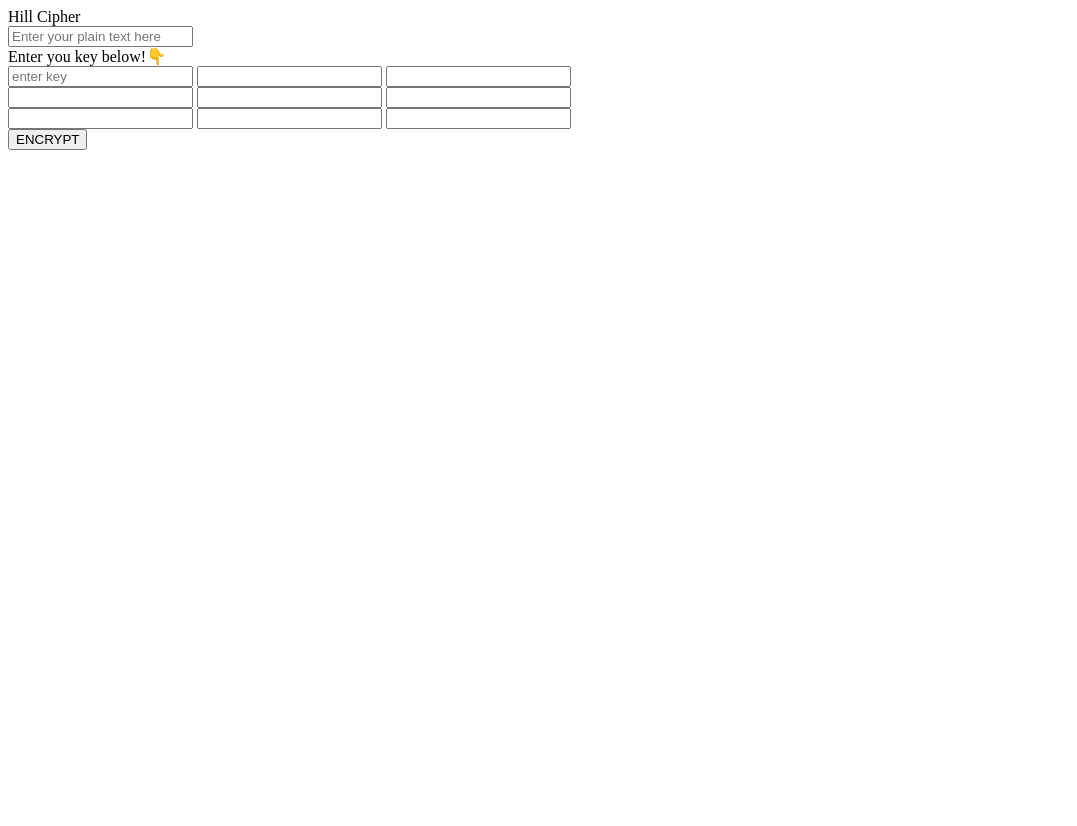
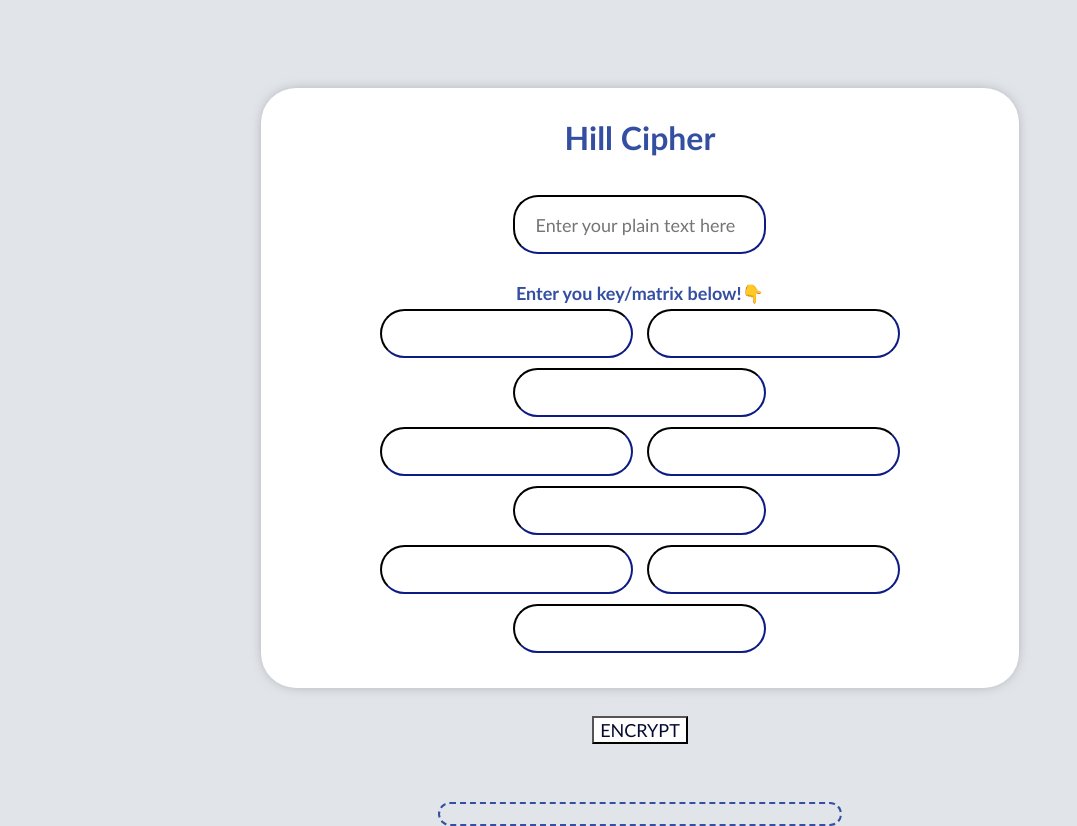
Before and after one commit to Rucha1499/Cyber-security-project, a plain HTML site: page hillCipher.html in a window 1280 px wide. Shown: the whole page, without its empty margins (0-1077 px from the left). Before the commit the page ends 800 px from the top, so only its background shows below. Drawn offline with Linux system fonts and the light colour scheme.

Commit message:
Addition of UI for hill cipher

```diff
--- a/css/hill.css
+++ b/css/hill.css
@@ -0,0 +1,80 @@
+body {
+    background-color: #e1e5ea;
+}
+
+.main-container {
+    background-color: white;
+    display: flex;
+    flex-direction:column;
+    align-items: center;
+    height: 600px;
+    width: 60%;
+    margin:7% 20%;
+    border-radius: 35px;
+    box-shadow: 0 0 15px -7px rgb(0 0 0 / 65%)
+}
+
+.title {
+    padding: 30px;
+    font-family: 'Gill Sans', 'Gill Sans MT', Calibri, 'Trebuchet MS', sans-serif;
+    font-size: xx-large;
+    font-weight: bold;
+    color: #344fa1
+}
+
+#key {
+    text-align: center;
+    padding: 20px;
+    font-family: 'Gill Sans', 'Gill Sans MT', Calibri, 'Trebuchet MS', sans-serif;
+    font-size: large;
+    font-weight: bold;
+    color: #344fa1
+}
+
+#ip1, #ip2, #ip3, #ip4,#ip5, #ip6, #ip7, #ip8, #ip9 {
+    height: 5px;
+    margin: 5px;
+    font-family: 'Gill Sans', 'Gill Sans MT', Calibri, 'Trebuchet MS', sans-serif;
+    font-size: large;
+    border-radius: 25px;
+    border-color: #050A30;
+    padding: 20px;
+}
+
+#plain-text {
+    height: 15px;
+    margin: 8px;
+    font-family: 'Gill Sans', 'Gill Sans MT', Calibri, 'Trebuchet MS', sans-serif;
+    font-size: large;
+    border-radius: 25px;
+    border-color: #050A30;
+    padding: 20px;
+}
+
+#encrypt-button {
+    margin: 8px;
+    font-family: 'Gill Sans', 'Gill Sans MT', Calibri, 'Trebuchet MS', sans-serif;
+    font-size: large;
+    cursor: pointer;
+    background-color: white;
+    color:#050A30;
+}
+
+.buttons {
+    margin: 20px;
+    padding: 10px;
+    background-color: #e1e5ea;
+    border-radius: 35px;
+}
+
+#output {
+    display: flex;
+    flex-direction: column;
+    align-items: center;
+    padding: 10px;
+    border: 2px dashed #344fa1;
+    border-radius: 35px;
+    height: 30px;
+    width: 50%;
+    margin-top: 20px;
+}
--- a/hillCipher.html
+++ b/hillCipher.html
@@ -4,6 +4,7 @@
     <meta charset="UTF-8">
     <meta http-equiv="X-UA-Compatible" content="IE=edge">
     <meta name="viewport" content="width=device-width, initial-scale=1.0">
+    <link rel="stylesheet" href="./css/hill.css">
     <title>Hill Cipher</title>
 </head>
 <body>
@@ -12,9 +13,9 @@
             Hill Cipher
         </div>
         <input id="plain-text" type="text" placeholder="Enter your plain text here"/>
-        <div id="key"> Enter you key below!👇
+        <div id="key"> Enter you key/matrix below!👇
             <div id="input-line-1">
-                <input id="ip1" type="text" placeholder="enter key"/>
+                <input id="ip1" type="text"/>
                 <input id="ip2" type="text"/>
                 <input id="ip3" type="text"/>
             </div>
```
